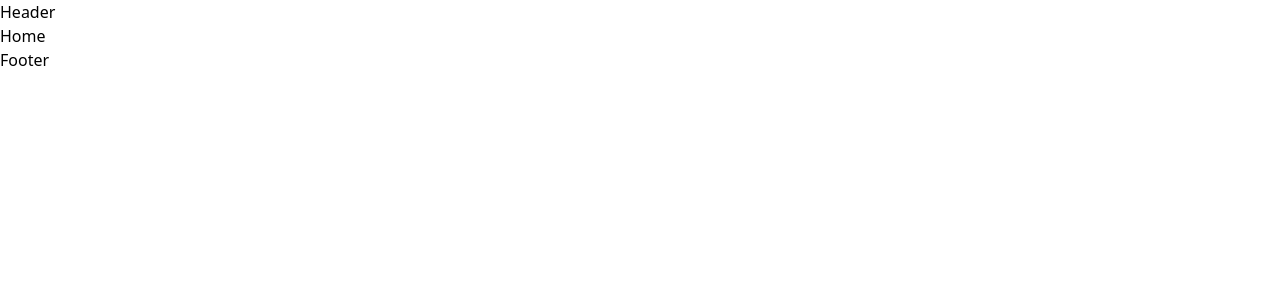
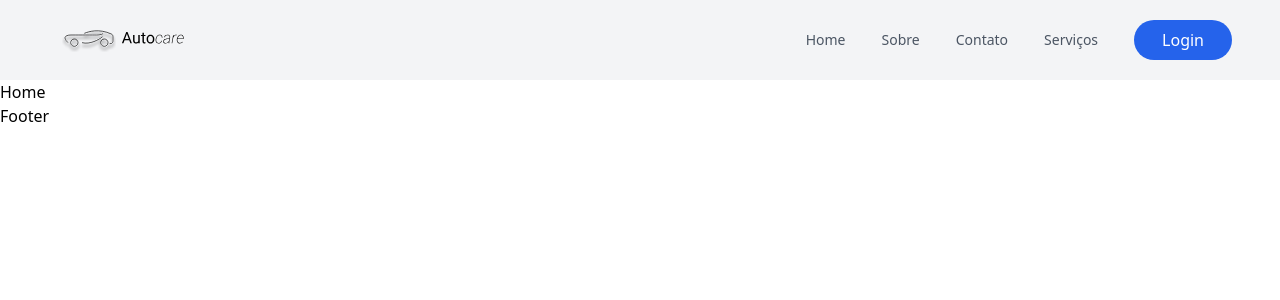
Before and after one commit to codecrazes/autocare-webpage, a Next.js app: page / in a window 1280 px wide. Shown: the top 300 px of the page. Built offline with nearby package versions, Linux system fonts and the light colour scheme.

Commit message:
feat: add top bar component

```diff
--- a/src/app/register/page.tsx
+++ b/src/app/register/page.tsx
@@ -226,23 +226,6 @@ function SignUpForm() {
         return { strength, message: messages[strength] };
     };
 
-    const getPasswordStrengthColor = (strength: number) => {
-        switch (strength) {
-            case 1:
-                return '#ff0000'; // Vermelho
-            case 2:
-                return '#ff6600'; // Laranja
-            case 3:
-                return '#ffcc00'; // Amarelo
-            case 4:
-                return '#66ff66'; // Verde
-            case 5:
-                return '#00cc00'; // Verde escuro
-            default:
-                return '#ff0000'; // Vermelho
-        }
-    };
-
     const handleLogoClick = () => {
         router.push('/')
     };
--- a/src/components/Header/Header.tsx
+++ b/src/components/Header/Header.tsx
@@ -1,10 +1,53 @@
+import Image from 'next/image';
+import { useRouter } from 'next/navigation';
+import { useState } from 'react';
+import Logo from '@/components/Logo/Logo';
 
 export default function Header() {
+  const router = useRouter();
+  const [isMenuOpen, setIsMenuOpen] = useState(false);
+
+  const handleLogoClick = () => {
+    router.push('/');
+  };
+
+  const toggleMenu = () => {
+    setIsMenuOpen(!isMenuOpen);
+  };
+
+  const handleNavigation = (path) => {
+    router.push(path);
+  };
+
+  const getClassName = (path) => {
+    return `text-gray-600 text-sm ${router.pathname === path ? 'text-black' : ''}`;
+  };
+
   return (
-    <header className="header">
-      <h1 className="header-title">
-        Header
-      </h1>
+    <header className="flex items-center justify-between py-5 px-12 bg-gray-100">
+      <div className="flex items-center">
+        <Logo link="/" onClick={handleLogoClick} />
+      </div>
+      <div className="flex items-center gap-4">
+        <nav className={`flex items-center gap-9 ${isMenuOpen ? 'flex-col' : 'hidden'} md:flex md:flex-row pr-5 cursor-pointer`}>
+          <a className={getClassName('/')} onClick={() => handleNavigation('/')}>Home</a>
+          <a className={getClassName('/about')} onClick={() => handleNavigation('/about')}>Sobre</a>
+          <a className={getClassName('/contact')} onClick={() => handleNavigation('/contact')}>Contato</a>
+          <a className={getClassName('/services')} onClick={() => handleNavigation('/services')}>Serviços</a>
+          <button className="md:hidden" onClick={toggleMenu}>
+            <Image src="/img/close-icon.svg" alt="Fechar Menu" width={20} height={20} />
+          </button>
+        </nav>
+        <button
+          className="bg-blue-600 text-white rounded-full px-7 py-2 md:block"
+          onClick={() => handleNavigation('/login')}
+        >
+          Login
+        </button>
+        <button className="block md:hidden" onClick={toggleMenu}>
+          <Image src="/img/close-icon.svg" alt="Menu" width={20} height={20} />
+        </button>
+      </div>
     </header>
-  )
+  );
 }
```
Also changed, not shown: public/img/close-icon.svg (added).
